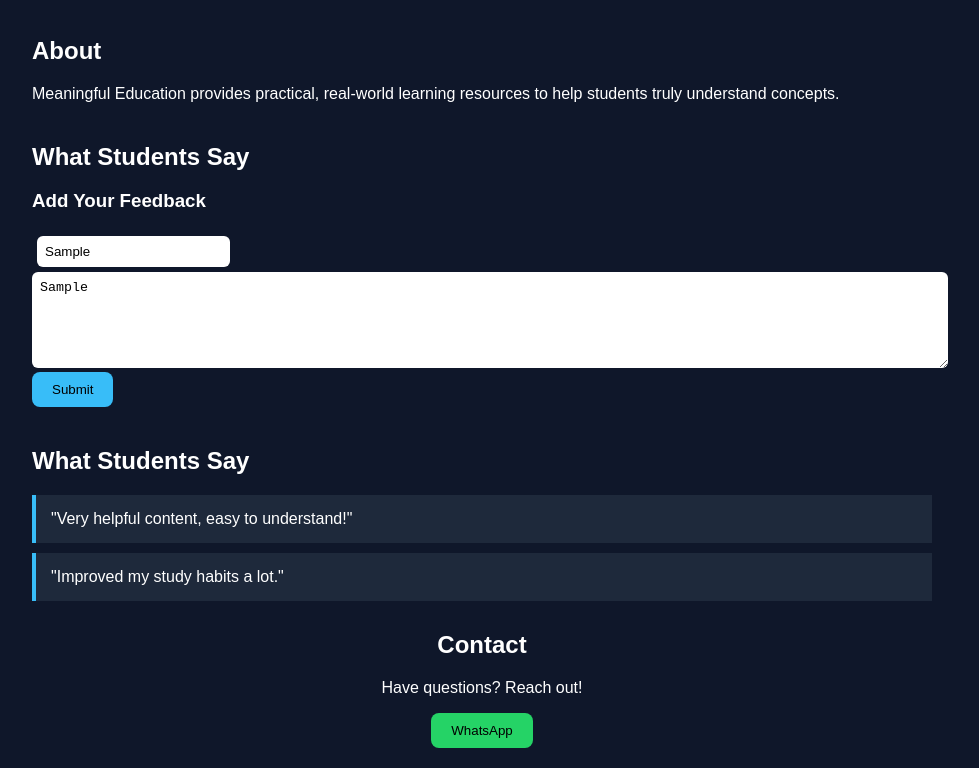
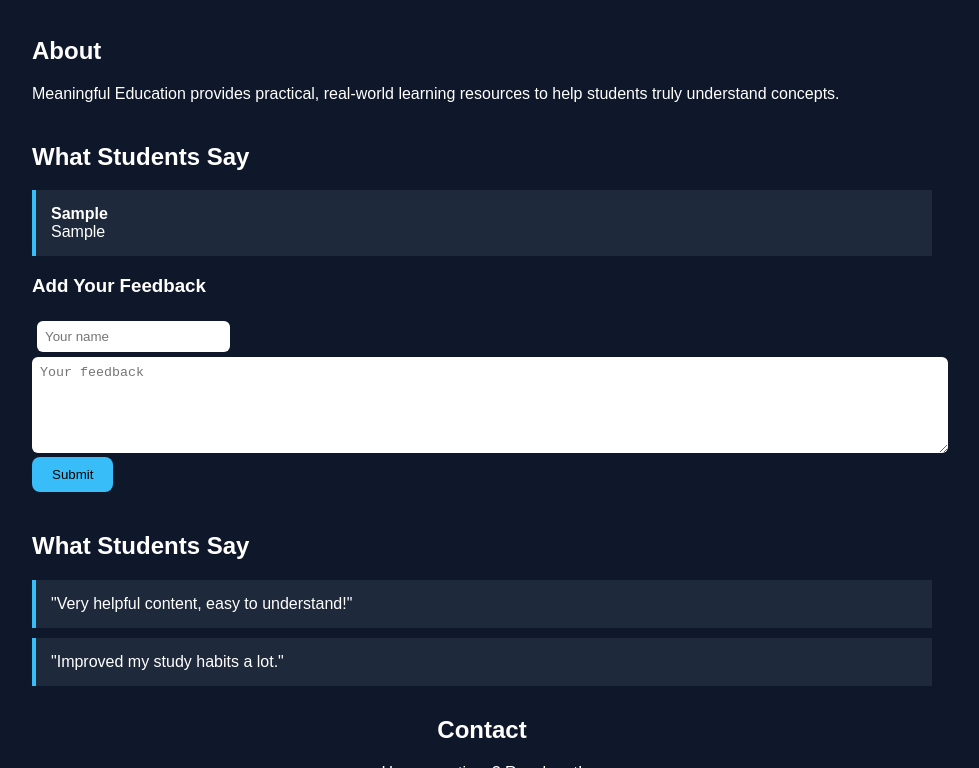
Before and after one commit to Madhuri31-coder/Meaningfuleducation, a plain HTML site: page index.html in a window 1280 px wide. Both pictures are taken after typing "Sample", "Sample" into the empty fields and a click on the button "Submit". Shown: the part 626-1394 px from the top of the page, without its empty margins (158-1137 px from the left). Drawn offline with Linux system fonts and the light colour scheme.

Commit message:
Update index.html

```diff
--- a/index.html
+++ b/index.html
@@ -162,21 +162,25 @@ button:hover {
 </div>
 
 <script>
-function buyNow() {
-    setTimeout(() => {
-        document.getElementById("successBox").style.display = "block";
-    }, 1000);
+function loadTestimonials() {
+    let testimonials = JSON.parse(localStorage.getItem("testimonials")) || [];
+    let container = document.getElementById("testimonialList");
+
+    if (!container) return;
+
+    container.innerHTML = "";
+
+    testimonials.forEach(t => {
+        let div = document.createElement("div");
+        div.className = "testimonial";
+        div.innerHTML = "<strong>" + t.name + "</strong><br>" + t.message;
+        container.appendChild(div);
+    });
 }
 
-function downloadPDF() {
-    window.location.href = "deep-learning.pdf";
-}
-
-function contact() {
-    window.location.href = "https://wa.me/91XXXXXXXXXX";
-}
-     let name = document.getElementById("name").value;
-    let message = document.getElementById("message").value;
+function addTestimonial() {
+    let name = document.getElementById("name").value.trim();
+    let message = document.getElementById("message").value.trim();
 
     if (!name || !message) {
         alert("Please fill all fields");
@@ -184,7 +188,7 @@ function contact() {
     }
 
     let testimonials = JSON.parse(localStorage.getItem("testimonials")) || [];
-    testimonials.push({ name, message });
+    testimonials.push({ name: name, message: message });
 
     localStorage.setItem("testimonials", JSON.stringify(testimonials));
 
@@ -194,9 +198,7 @@ function contact() {
     loadTestimonials();
 }
 
-// Load when page opens
-window.onload = loadTestimonials;
-</script>
-
-</body>
+// Ensure it runs AFTER page loads
+document.addEventListener("DOMContentLoaded", loadTestimonials);
+</script></body>
 </html>
```
